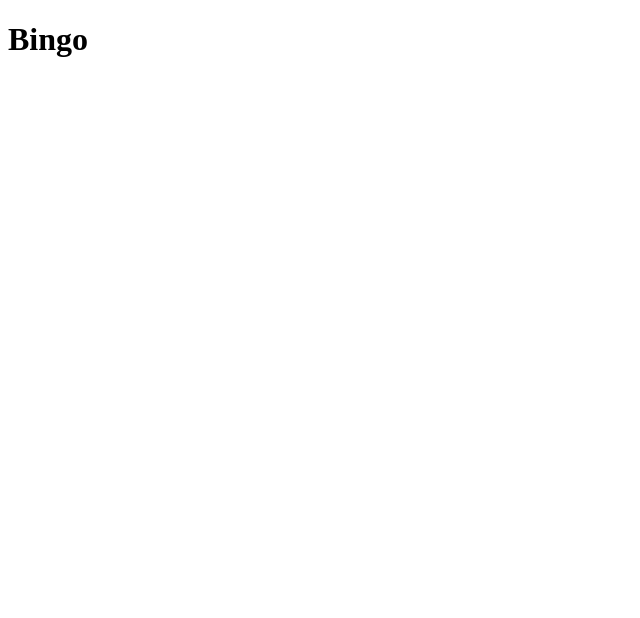
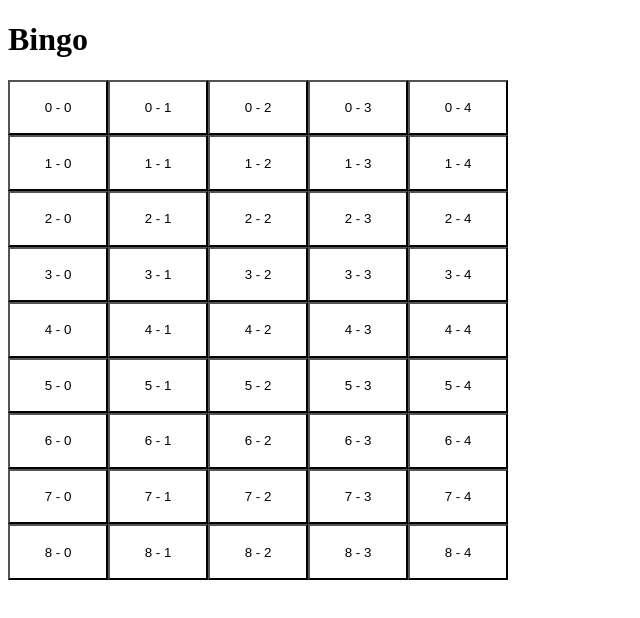
Before and after one commit to Rudnev777/Kek, a website built with Vite: page bingo/index.html in a window 1280 px wide. Shown: the whole page, without its empty margins (0-640 px from the left). Built offline with nearby package versions, Linux system fonts and the light colour scheme.

Commit message:
bingo sketch

```diff
--- a/bingo/index.html
+++ b/bingo/index.html
@@ -8,6 +8,9 @@
   </head>
   <body>
     <h1>Bingo</h1>
-    <script type="module" src="/src/main.ts"></script>
+    <section class="button-grid" id="grid">
+      <script type="module" src="/src/main.ts"></script>
+    </section>
+
   </body>
 </html>
--- a/bingo/src/main.ts
+++ b/bingo/src/main.ts
@@ -1,3 +1,26 @@
 import './style.css';
 
-console.log('Hello, bingo!');
+const column = 5;
+const row = 9;
+
+const section = document.getElementById('grid');
+if (section) {
+  for (let i = 0; i < row; i++) {
+    for (let j = 0; j < column; j++) {
+      const button = document.createElement('button');
+      button.className = 'button-playing-grid';
+      button.textContent = `${i} - ${j}`;
+      section.append(button);
+    }
+  }
+  section.style.gridTemplateColumns = `repeat(${column}, 1fr)`;
+  section.style.gridTemplateRows = `repeat(${row}, 1fr)`;
+}
+
+const arrayButton = document.querySelectorAll('.button-playing-grid');
+
+arrayButton.forEach(element => {
+  element.addEventListener('click', function (this: HTMLElement) {
+    this.style.backgroundColor = 'red';
+  });
+});
--- a/bingo/src/style.css
+++ b/bingo/src/style.css
@@ -0,0 +1,9 @@
+.button-playing-grid{
+    background-color: white;
+}
+
+.button-grid{
+    display: grid;
+    height: 500px;
+    width: 500px;
+}
```
